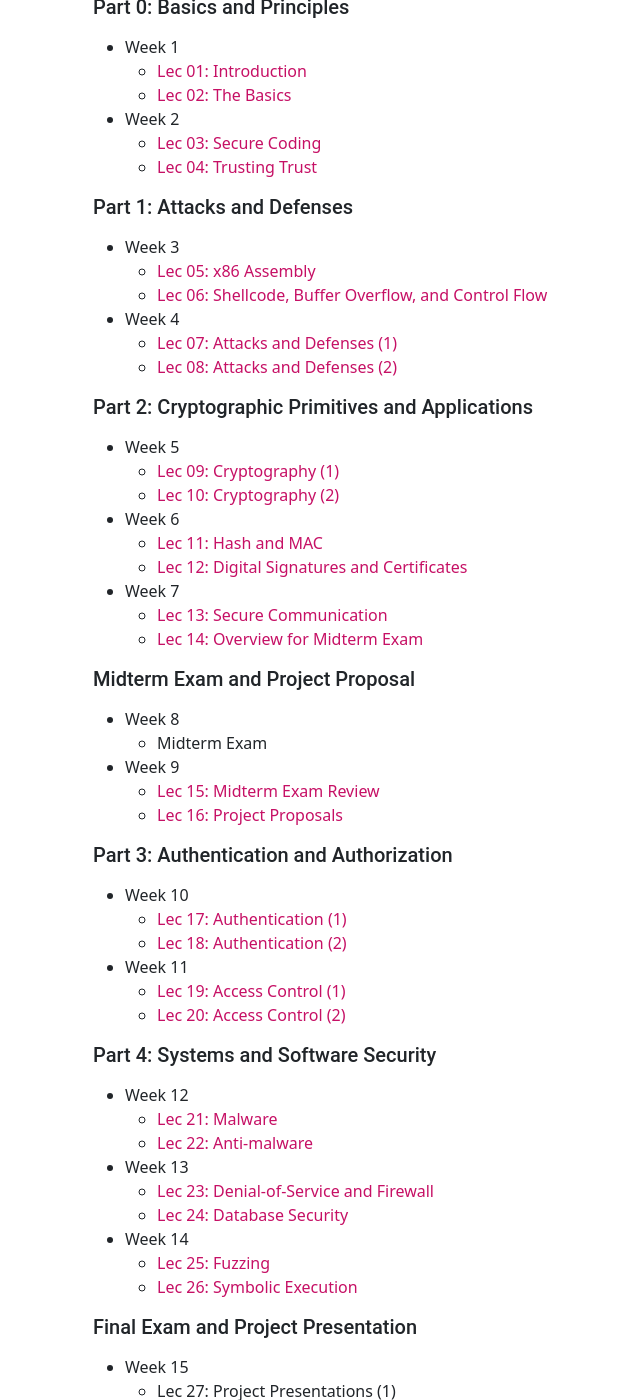
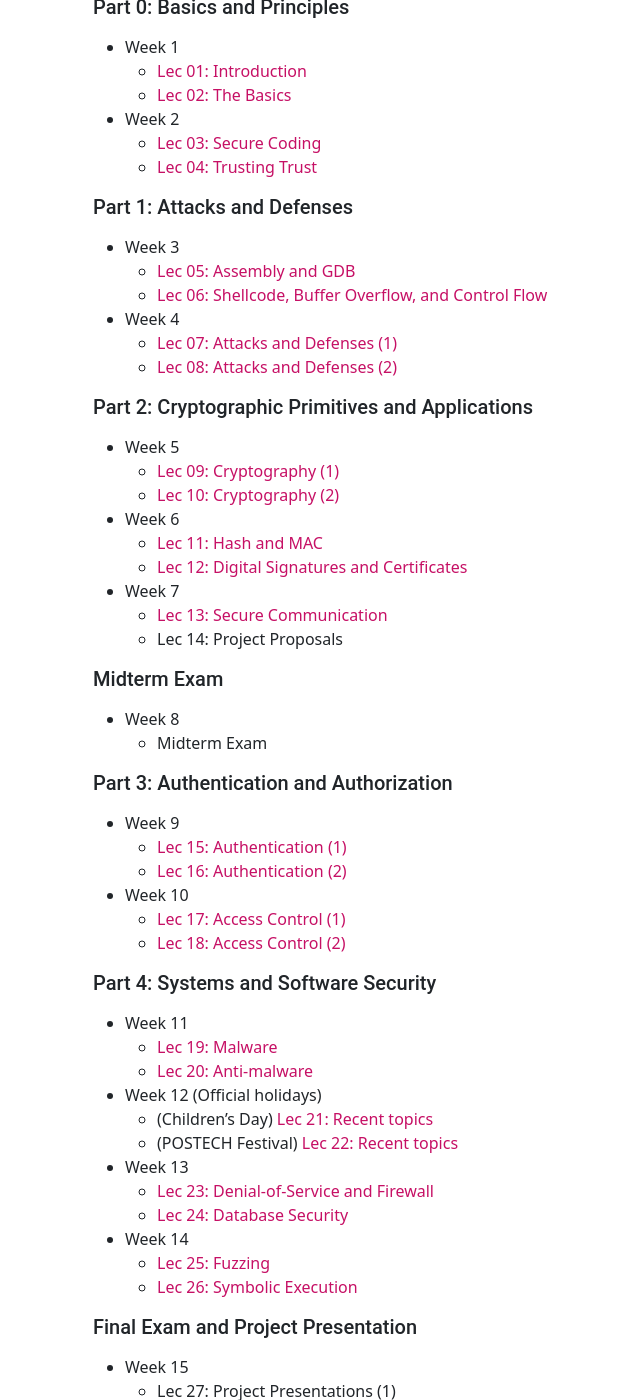
Before and after one commit to postech-compsec/postech-compsec.github.io, a Jekyll site: the page built from pages/csed415/2025sp.md, in a window 1280 px wide and 1400 px high, scrolled down 520 px. Shown: the whole window, without its empty margins (179-819 px from the left). Built offline with Jekyll 4.4.1, drawn with Linux system fonts in a browser that asks for light colours; nearby versions of some CDN libraries; some of the changed text lies outside the part shown.

```diff
--- a/pages/csed415/2025sp.md
+++ b/pages/csed415/2025sp.md
@@ -15,10 +15,10 @@ practice these concepts through hands-on lab assignments and a team project.
 
 ### ℹ️ Information
 * Instructor: [Seulbae Kim](https://seulbae-security.github.io)
-* TA: TBD
+* TA: Hyuksoon Jang (hyuksoon@postech.ac.kr)
 * Term: Spring 2025 (Feb 17, 2024 ~ June 5, 2024)
 * Time: Tuesdays and Thursdays, 2:00 AM ~ 3:15 PM
-* Location: Room 107, Science Building II
+* Location: Room 106, Science Building II
 
 ### 🗓️ Schedule
 
@@ -32,7 +32,7 @@ practice these concepts through hands-on lab assignments and a team project.
 
 ##### Part 1: Attacks and Defenses
 * Week 3
-  * [Lec 05: x86 Assembly]()
+  * [Lec 05: Assembly and GDB]()
   * [Lec 06: Shellcode, Buffer Overflow, and Control Flow]()
 * Week 4
   * [Lec 07: Attacks and Defenses (1)]()
@@ -47,27 +47,27 @@ practice these concepts through hands-on lab assignments and a team project.
   * [Lec 12: Digital Signatures and Certificates]()
 * Week 7
   * [Lec 13: Secure Communication]()
-  * [Lec 14: Overview for Midterm Exam]()
+  * Lec 14: Project Proposals
 
-##### Midterm Exam and Project Proposal
+##### Midterm Exam
 * Week 8
   * Midterm Exam
-* Week 9
-  * [Lec 15: Midterm Exam Review]()
-  * [Lec 16: Project Proposals]()
 
 ##### Part 3: Authentication and Authorization
+* Week 9
+  * [Lec 15: Authentication (1)]()
+  * [Lec 16: Authentication (2)]()
 * Week 10
-  * [Lec 17: Authentication (1)]()
-  * [Lec 18: Authentication (2)]()
-* Week 11
-  * [Lec 19: Access Control (1)]()
-  * [Lec 20: Access Control (2)]()
+  * [Lec 17: Access Control (1)]()
+  * [Lec 18: Access Control (2)]()
 
 ##### Part 4: Systems and Software Security
-* Week 12
-  * [Lec 21: Malware]()
-  * [Lec 22: Anti-malware]()
+* Week 11
+  * [Lec 19: Malware]()
+  * [Lec 20: Anti-malware]()
+* Week 12 (Official holidays)
+  * (Children's Day) [Lec 21: Recent topics]()
+  * (POSTECH Festival) [Lec 22: Recent topics]()
 * Week 13
   * [Lec 23: Denial-of-Service and Firewall]()
   * [Lec 24: Database Security]()
```
